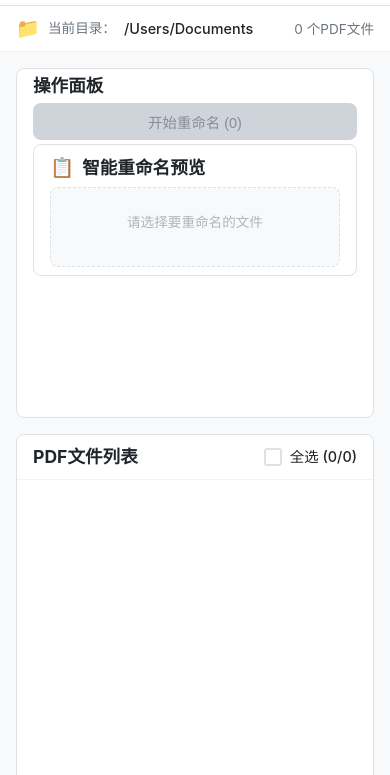
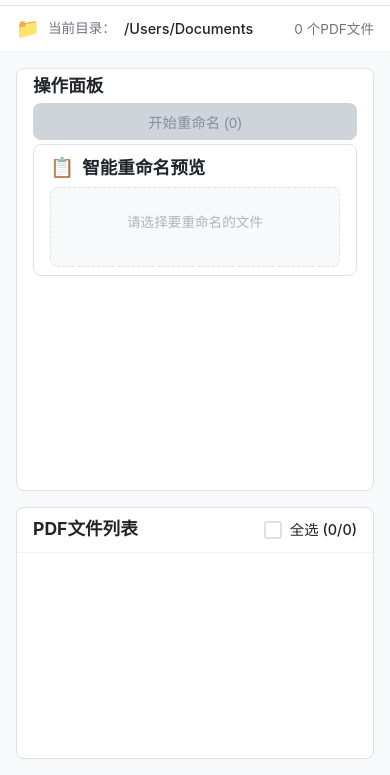
Before and after one commit to fatinmidage/InvoicePilot, a website built with Vite: page index.html in a window 390 px wide. Shown: the part 69-844 px from the top of the page. Built offline with nearby package versions, Linux system fonts and the light colour scheme.

Commit message:
Refactor CSS styles to improve layout responsiveness by changing overflow properties and adjusting height settings for various elements. This allows for better flexbox behavior and ensures components can shrink appropriately.

```diff
--- a/src/styles.css
+++ b/src/styles.css
@@ -159,7 +159,8 @@ body {
   gap: var(--spacing-md);
   padding: var(--spacing-md);
   flex: 1;
-  overflow: visible;
+  overflow: hidden;
+  min-height: 0;
 }
 
 /* 左侧文件列表区域 */
@@ -170,7 +171,8 @@ body {
   border-radius: 8px;
   border: 1px solid var(--color-border-default);
   overflow: hidden;
-  height: 350px;
+  height: 100%;
+  min-height: 0;
 }
 
 .section-header {
@@ -258,7 +260,7 @@ body {
   flex: 1;
   overflow-y: auto;
   padding: var(--spacing-xs) var(--spacing-md);
-  max-height: 290px; /* 调整最大高度以配合父容器350px */
+  min-height: 0; /* 允许flexbox收缩 */
   scrollbar-width: thin; /* Firefox 滚动条宽度 */
   scrollbar-color: var(--color-border-default) transparent; /* Firefox 滚动条颜色 */
 }
@@ -361,7 +363,8 @@ body {
   border-radius: 8px;
   border: 1px solid var(--color-border-default);
   border-left: 1px solid var(--color-border-default);
-  height: 350px;
+  height: 100%;
+  min-height: 0;
 }
 
 .panel-section {
@@ -435,7 +438,7 @@ body {
   padding: var(--spacing-lg);
   text-align: center;
   min-height: 80px;
-  max-height: 200px;
+  flex: 1;
   display: flex;
   align-items: flex-start;
   justify-content: center;
```
